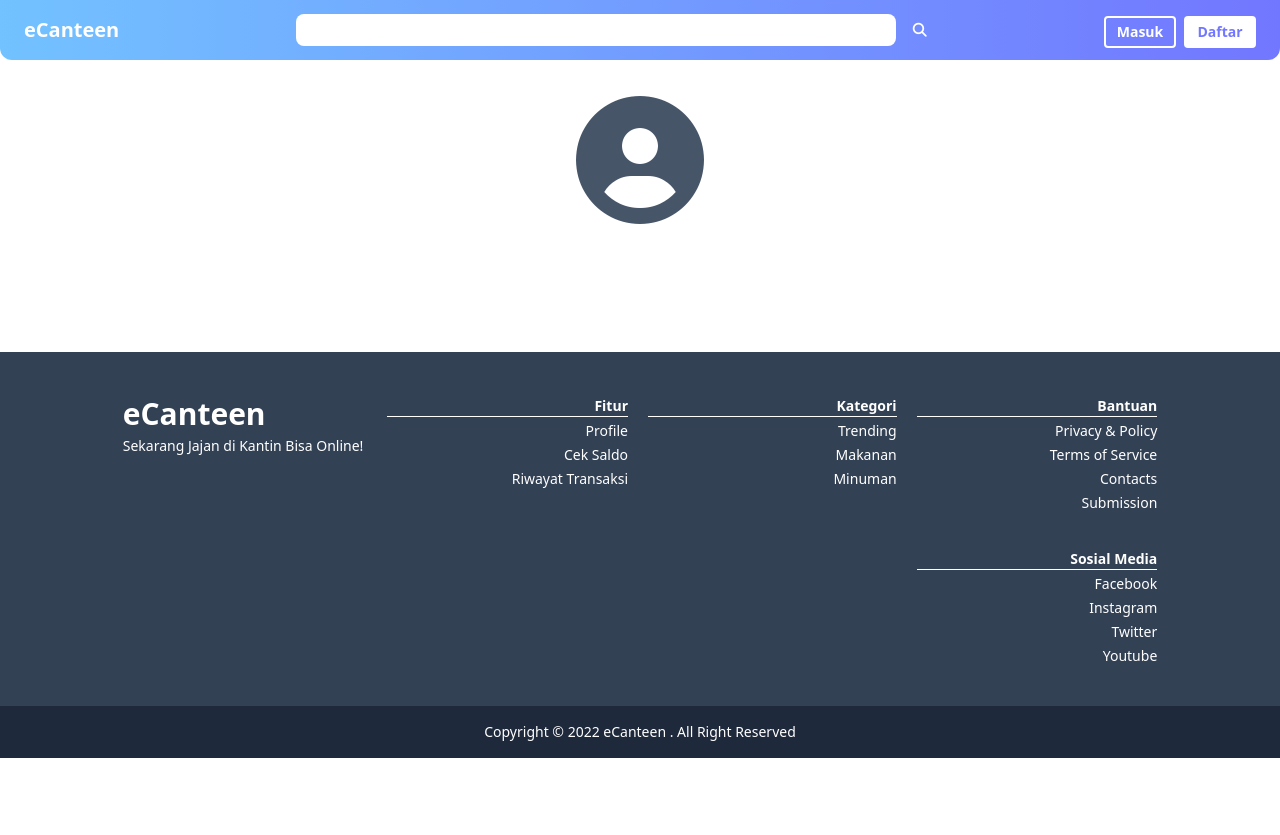
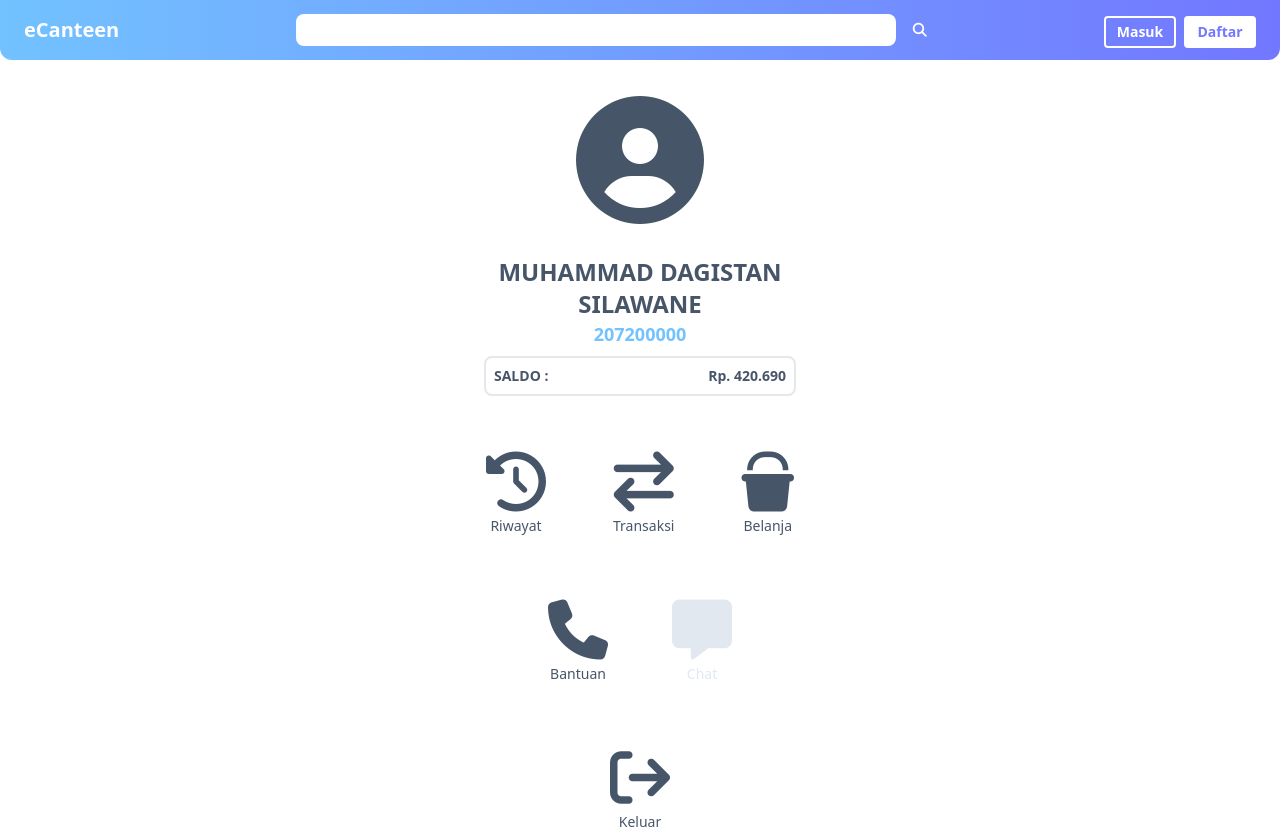
Before and after one commit to iamrazes/rpl-ecanteen-fe, a website: page src/profile.html in a window 1280 px wide. Shown: the top 835 px of the page. Before the commit the page ends 800 px from the top, so only its background shows below. Drawn offline with Linux system fonts and the light colour scheme.

Commit message:
Final Update

```diff
--- a/src/profile.html
+++ b/src/profile.html
@@ -9,7 +9,7 @@
     <link rel="stylesheet" href="https://cdnjs.cloudflare.com/ajax/libs/font-awesome/6.1.1/css/all.min.css"
         integrity="sha512-KfkfwYDsLkIlwQp6LFnl8zNdLGxu9YAA1QvwINks4PhcElQSvqcyVLLD9aMhXd13uQjoXtEKNosOWaZqXgel0g=="
         crossorigin="anonymous" referrerpolicy="no-referrer" />
-    <title>eCanteen | Profil</title>
+    <title>eCanteen | Profile</title>
     <!-- npx tailwindcss -i ./src/input.css -o ./dist/output.css --watch -->
 </head>
 
@@ -50,8 +50,26 @@
     </nav>
 
     <div class="flex justify-center">
-        <div class="mx-auto my-auto mt-32 md:mt-20 lg:mt-24">
-            <span class="fa fa-user-circle text-[128px]"></span>
+        <div class="mx-auto my-auto mt-32 md:mt-20 lg:mt-24 text-center w-[320px] px-1">
+            <div>
+                <span class="fa fa-user-circle text-[128px]"></span>
+            </div>
+            <div class="flex flex-col text-center mt-8">
+                <span class="font-bold text-2xl">MUHAMMAD DAGISTAN SILAWANE</span>
+                <span class="font-bold text-lg text-[#72c2ff]">207200000</span>
+                <span class="flex justify-between font-bold my-2 rounded-lg border-2 px-2 py-2">
+                    <span>SALDO :</span>
+                    <span>Rp. 420.690</span>
+                </span>
+            </div>
+            <div class="flex flex-wrap gap-16 mt-12 justify-center">
+                <a href="#" class="flex flex-col"><span class="fa fa-history text-6xl mb-1"></span>Riwayat</a>
+                <a href="#" class="flex flex-col"><span class="fa fa-exchange text-6xl mb-1"></span>Transaksi</a>
+                <a href="#" class="flex flex-col"><span class="fa fa-bucket text-6xl mb-1"></span>Belanja</a>
+                <a href="#" class="flex flex-col"><span class="fa fa-phone text-6xl mb-1"></span>Bantuan</a>
+                <a class="flex flex-col text-slate-200"><span class="fa fa-message text-6xl mb-1"></span>Chat</a>
+                <a href="#" class="flex flex-col"><span class="fa fa-sign-out text-6xl mb-1"></span>Keluar</a>
+            </div>
         </div>
     </div>
 
```
Also changed, not shown: dist/output.css.
